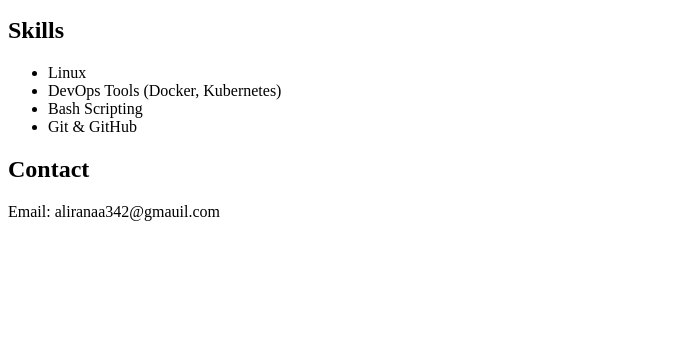
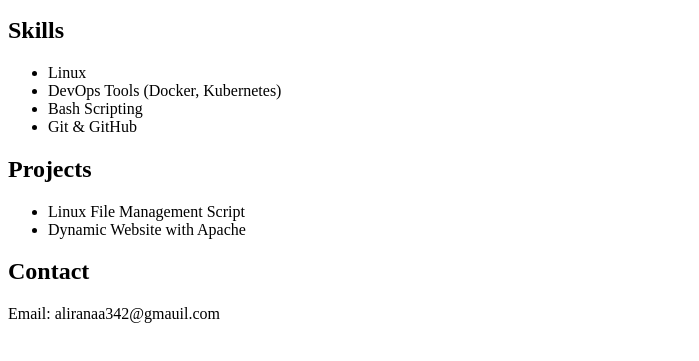
Before and after one commit to Devops544/my-portfolio, a plain HTML site: page index.html in a window 1280 px wide. Shown: the part 101-462 px from the top of the page, without its empty margins (0-699 px from the left). Drawn offline with Linux system fonts and the light colour scheme.

Commit message:
Modified code which shown project

```diff
--- a/index.html
+++ b/index.html
@@ -16,6 +16,11 @@
         <li>Bash Scripting</li>
         <li>Git & GitHub</li>
     </ul>
+<h2>Projects</h2>
+<ul>
+    <li>Linux File Management Script</li>
+    <li>Dynamic Website with Apache</li>
+</ul>
 
     <h2>Contact</h2>
     <p>Email: aliranaa342@gmauil.com</p>
```
